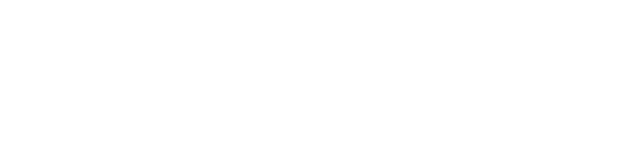
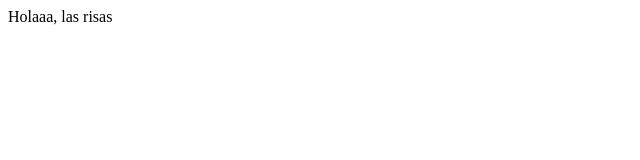
Before and after one commit to anbouleway/ejemplo, a plain HTML site: page index.html in a window 1280 px wide. Shown: the whole page, without its empty margins (0-640 px from the left). Drawn offline with Linux system fonts and the light colour scheme.

Commit message:
segundo cambio en local

```diff
--- a/index.html
+++ b/index.html
@@ -1,3 +1,4 @@
 <html>
  <head>
    <title>MI titulo</title>
+   Holaaa, las risas
```
